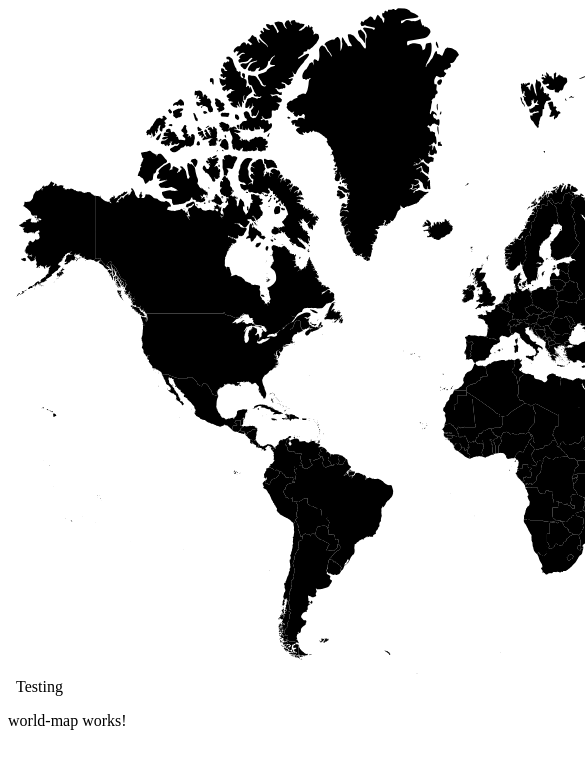
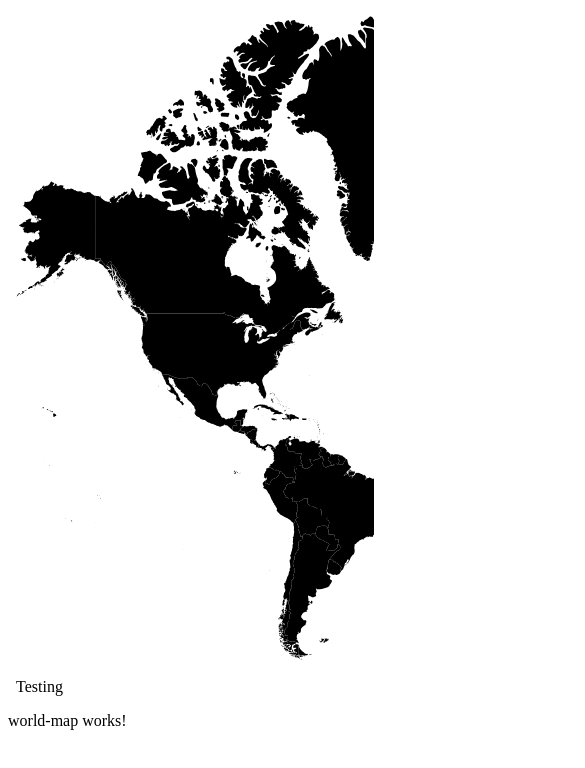
Before and after one commit to mikedropmedia/world-map-app, an Angular app: page / in a window 390 px wide. Shown: the top 768 px of the page, 585 px wide, since content can reach past the window. Built offline with nearby package versions, Linux system fonts and the light colour scheme.

Commit message:
Updated html section class for country-data and changed svg width to 100% to anticipate responsive graphic.

```diff
--- a/src/app/world-map/world-map.component.html
+++ b/src/app/world-map/world-map.component.html
@@ -15,7 +15,7 @@
           xmlns:svg="http://www.w3.org/2000/svg"
           xmlns="http://www.w3.org/2000/svg"
           mapsvg:geoViewBox="-169.110266 83.600842 190.486279 -58.508473"
-          width="1009.6727"
+          width="100%"
           height="665.96301"
         >
           <path
@@ -1301,7 +1301,7 @@
         </svg>
       </section>
       <section>
-        <div class="container2">Testing</div>
+        <div class="country-data">Testing</div>
       </section>
     </main>
   </body>
```
